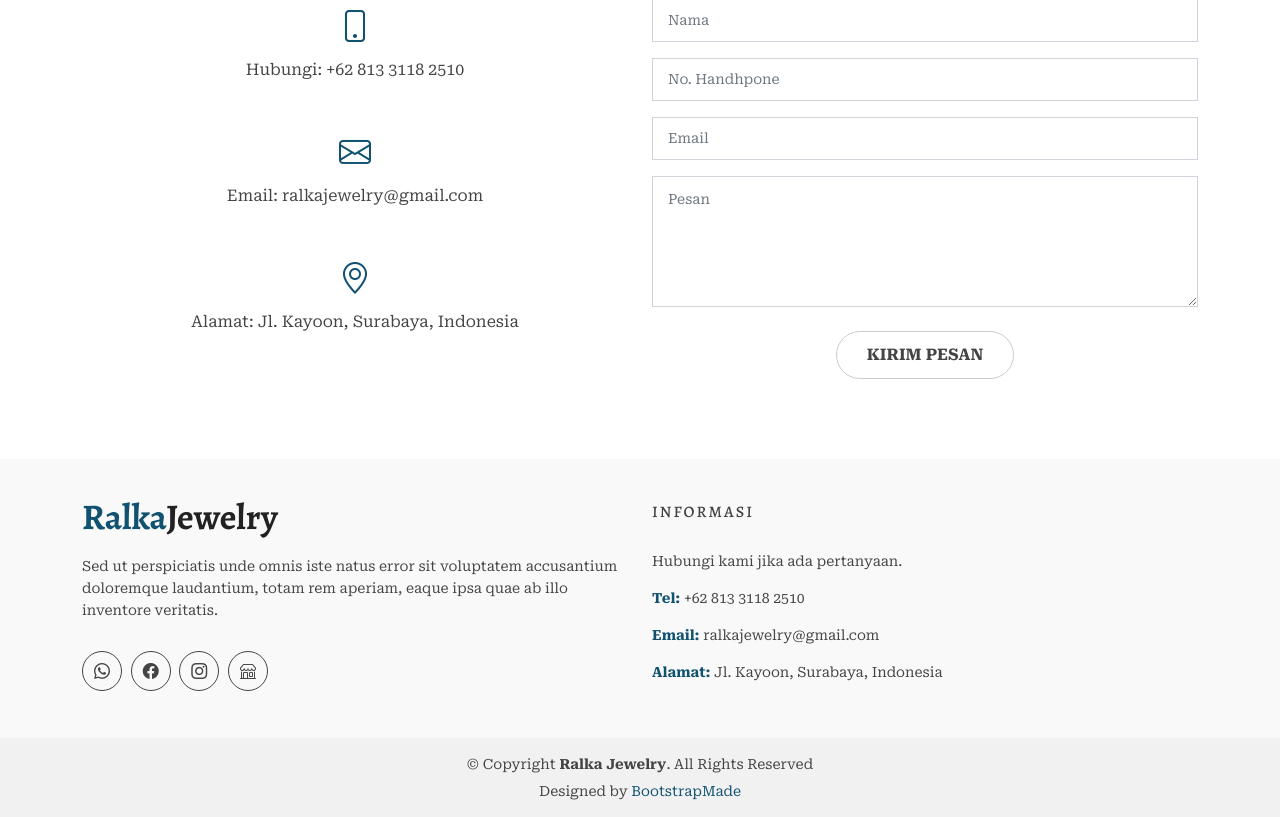
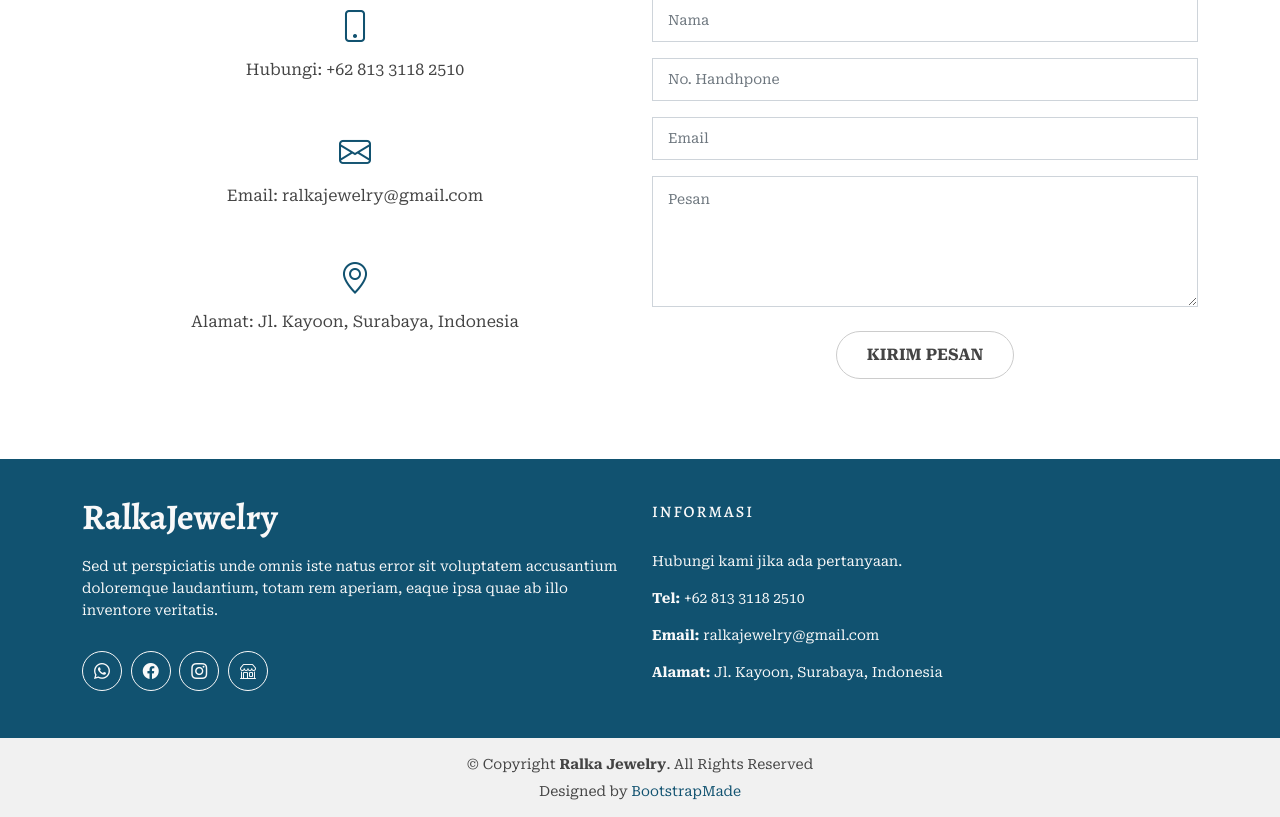
Before and after one commit to ziyadb911/ralkajewelry, a Laravel app: page / in a window 1280 px wide. Shown: the part 4346-5163 px from the top of the page. Run offline with Laravel 8, Linux system fonts and the light colour scheme; data comes from the database, SQL or seed files in the repository; data that the repository does not hold is empty.

Commit message:
fix warna footer jadi biru

```diff
--- a/public/css/style.css
+++ b/public/css/style.css
@@ -1982,15 +1982,15 @@ span.email-notes {
 --------------------------------------------------------------*/
 .footer-area {
   padding: 40px 0;
-  background: #f9f9f9;
+  background: #115270;
 }
 
 .footer-head p {
-  color: #444;
+  color: #f9f9f9;
 }
 
 .footer-head h4 {
-  color: #444;
+  color: #f9f9f9;
   font-size: 16px;
   letter-spacing: 2px;
   padding-bottom: 10px;
@@ -2002,7 +2002,7 @@ span.email-notes {
 }
 
 .footer-logo h2 {
-  color: #222;
+  color: #f9f9f9;
   padding: 0;
   margin: 0;
   font-size: 36px;
@@ -2011,7 +2011,7 @@ span.email-notes {
 }
 
 .footer-logo h2 span {
-  color: #115270;
+  color: #f9f9f9;
 }
 
 .footer-icons ul li {
@@ -2019,8 +2019,8 @@ span.email-notes {
 }
 
 .footer-icons ul li a {
-  border: 1px solid #444;
-  color: #444;
+  border: 1px solid #f9f9f9;
+  color: #f9f9f9;
   display: block;
   font-size: 16px;
   height: 40px;
@@ -2049,7 +2053,7 @@ span.email-notes {
 }
 
 .footer-contacts p span {
-  color: #115270;
+  color: #f9f9f9;
   font-weight: 700;
 }
 
```
Also changed, not shown: other parts of public/css/style.css (+6 -2 lines).
